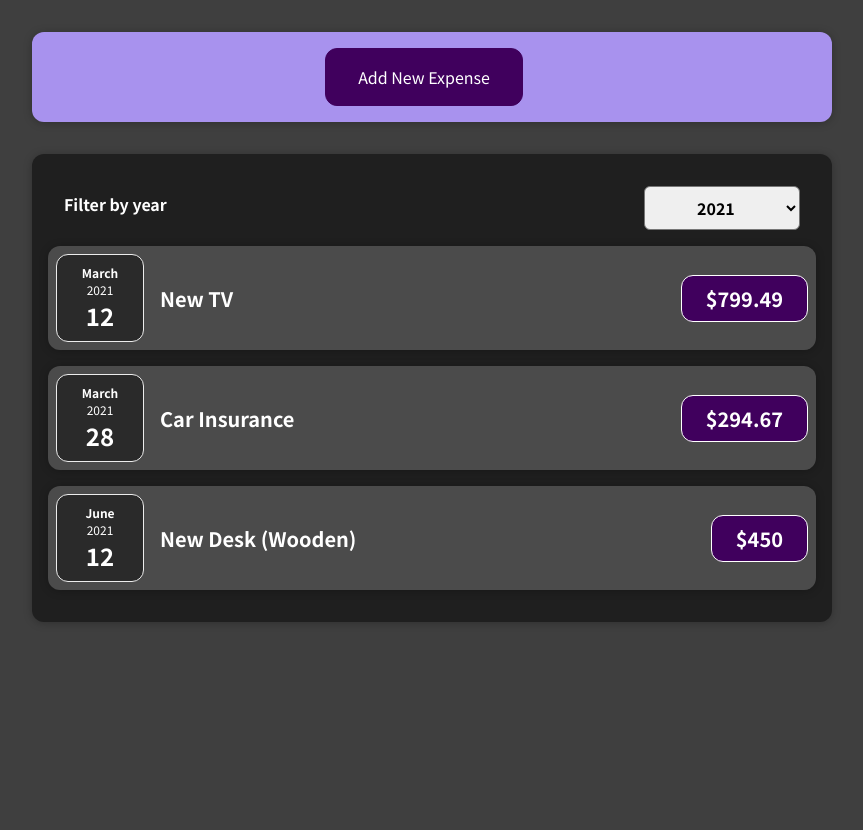
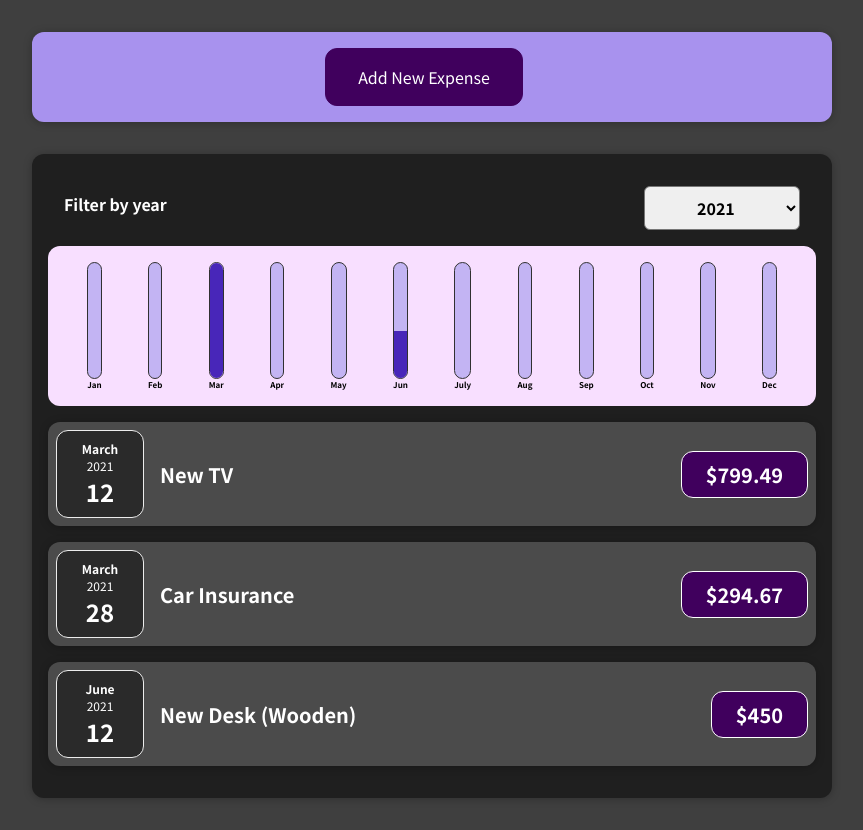
Before and after one commit to IdenTiclla/react-complete-guide, a React (Create React App) app: page / in a window 1280 px wide. Shown: the whole page, without its empty margins (208-1071 px from the left). Before the commit the page ends 800 px from the top, so only its background shows below. Built offline with nearby package versions, Linux system fonts and the light colour scheme.

Commit message:
add chart component

```diff
--- /dev/null
+++ b/src/components/Chart/Chart.css
@@ -0,0 +1,9 @@
+.chart {
+  padding: 1rem;
+  border-radius: 12px;
+  background-color: #f8dfff;
+  text-align: center;
+  display: flex;
+  justify-content: space-around;
+  height: 10rem;
+}
--- /dev/null
+++ b/src/components/Chart/Chart.js
@@ -0,0 +1,22 @@
+import React from "react";
+import "./Chart.css";
+
+import ChartBar from "./ChartBar";
+const Chart = (props) => {
+    const dataPointValues = props.dataPoints.map(dataPoint => dataPoint.value)
+    const totalMaximum = Math.max(...dataPointValues)
+    return (
+        <div className="chart">
+        {props.dataPoints.map((dataPoint) => (
+            <ChartBar
+            key={dataPoint.label}
+            value={dataPoint.value}
+            maxValue={totalMaximum}
+            label={dataPoint.label}
+            />
+        ))}
+        </div>
+    );
+};
+
+export default Chart;
--- /dev/null
+++ b/src/components/Chart/ChartBar.css
@@ -0,0 +1,30 @@
+.chart-bar {
+  height: 100%;
+  display: flex;
+  flex-direction: column;
+  align-items: center;
+}
+
+.chart-bar__inner {
+  height: 100%;
+  width: 100%;
+  border: 1px solid #313131;
+  border-radius: 12px;
+  background-color: #c3b4f3;
+  overflow: hidden;
+  display: flex;
+  flex-direction: column;
+  justify-content: flex-end;
+}
+
+.chart-bar__fill {
+  background-color: #4826b9;
+  width: 100%;
+  transition: all 0.3s ease-out;
+}
+
+.chart-bar__label {
+  font-weight: bold;
+  font-size: 0.5rem;
+  text-align: center;
+}
--- /dev/null
+++ b/src/components/Chart/ChartBar.js
@@ -0,0 +1,25 @@
+import React from "react";
+
+import "./ChartBar.css";
+
+const ChartBar = (props) => {
+  let barFillHeight = "0%";
+
+  if (props.maxValue > 0) {
+    barFillHeight = Math.round((props.value / props.maxValue) * 100) + "%";
+  }
+
+  return (
+    <div className="chart-bar">
+      <div className="chart-bar__inner">
+        <div
+          className="chart-bar__fill"
+          style={{ height: barFillHeight }}
+        ></div>
+      </div>
+      <div className="chart-bar__label">{props.label}</div>
+    </div>
+  );
+};
+
+export default ChartBar;
--- a/src/components/Expenses/Expenses.js
+++ b/src/components/Expenses/Expenses.js
@@ -6,6 +6,9 @@
 import ExpensesFilter from "./ExpensesFilter";
 
 import ExpensesList from './ExpensesList'
+
+import ExpensesChart from './ExpensesChart'
+
 const Expenses = (props) => {
   const [filteredYear, setFilteredYear] = useState("2021");
 
@@ -27,6 +30,7 @@
           onChangeFilter={filterChangeHandler}
           filteredYear={filteredYear}
         />
+        <ExpensesChart expenses={filteredExpenses}/>
         <ExpensesList items={filteredExpenses}/>
       </Card>
     </div>
--- /dev/null
+++ b/src/components/Expenses/ExpensesChart.js
@@ -0,0 +1,26 @@
+import React from 'react'
+import Chart from '../Chart/Chart'
+
+const ExpensesChart = (props) => {
+    const chartDataPoints = [
+      { label: "Jan", value: 0 },
+      { label: "Feb", value: 0 },
+      { label: "Mar", value: 0 },
+      { label: "Apr", value: 0 },
+      { label: "May", value: 0 },
+      { label: "Jun", value: 0 },
+      { label: "July", value: 0 },
+      { label: "Aug", value: 0 },
+      { label: "Sep", value: 0 },
+      { label: "Oct", value: 0 },
+      { label: "Nov", value: 0 },
+      { label: "Dec", value: 0 },
+    ];
+    for( const expense of props.expenses) {
+        const expenseMonth = expense.date.getMonth() // starting at 0 => Jan 0
+        chartDataPoints[expenseMonth].value += expense.amount
+    }
+    return <Chart dataPoints={chartDataPoints}/>
+}
+
+export default ExpensesChart
```
Also changed, not shown: 1 other file (tests, documents, lock files or other folders).
